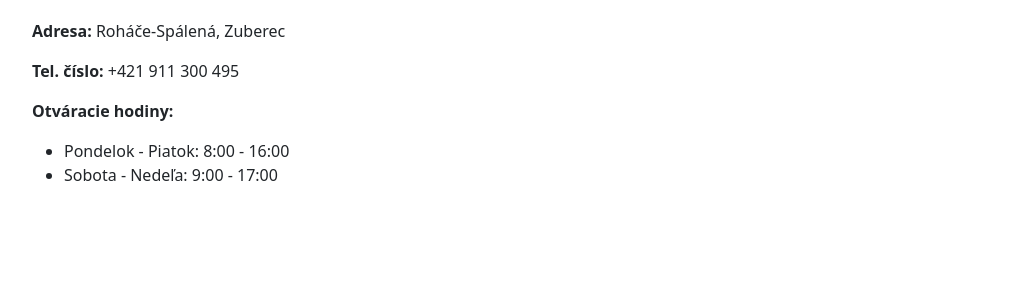
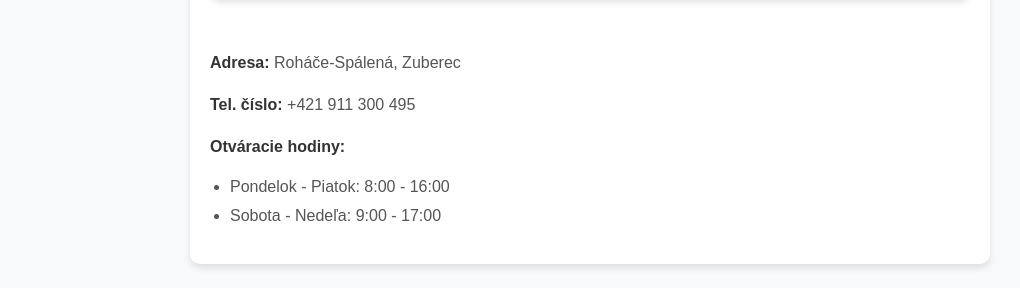
Before and after one commit to SarahZubekova001/VAII_Semka, a PHP site: page /myproject/App/Views/Home/spalena.view.php in a window 1280 px wide. Shown: the part 581-869 px from the top of the page, without its empty margins (50-1070 px from the left). Before the commit the page ends 762 px from the top, so only its background shows below. Run offline with PHP 8.4, Linux system fonts and the light colour scheme.

Commit message:
pridanie details.css

```diff
--- a/vaiicko-master/App/Controllers/HomeController.php
+++ b/vaiicko-master/App/Controllers/HomeController.php
@@ -46,6 +46,9 @@ class HomeController extends AControllerBase
     {
         return $this->html();
     }
-
+    public function spalena(): Response
+    {
+        return $this->html();
+    }
 
 }
--- a/vaiicko-master/App/Views/Home/spalena.view.php
+++ b/vaiicko-master/App/Views/Home/spalena.view.php
@@ -2,21 +2,26 @@
 <html lang="sk">
 <head>
     <meta charset="UTF-8">
+    <meta name="viewport" content="width=device-width, initial-scale=1.0">
     <title>Spálená - Západné Tatry</title>
     <link href="https://cdn.jsdelivr.net/npm/bootstrap@5.3.3/dist/css/bootstrap.min.css" rel="stylesheet">
+    <link rel="stylesheet" href="../../../public/css/details.css">
 </head>
 <body>
 
-<div class="container mt-4">
+<div class="container mt-4 mb-4">
     <h1 class="text-center mb-5">Spálená - Západné Tatry</h1>
 
     <div class="row">
+        <!-- Google Maps iframe -->
         <div class="col-12 mb-4">
             <iframe
                     src="https://www.google.com/maps/embed?pb=!1m18!1m12!1m3!1d2655.299024963766!2d19.631933915744682!3d49.24310997932654!2m3!1f0!2f0!3f0!3m2!1i1024!2i768!4f13.1!3m3!1m2!1s0x4715df0d8b2b8f97%3A0xb5c60d407b771d90!2sRoh%C3%A1%C4%8De-Sp%C3%A1len%C3%A1%20Ski%20Resort!5e0!3m2!1sen!2ssk!4v1691160643658!5m2!1sen!2ssk"
-              width="100%" height="450" style="border:0;" allowfullscreen="" loading="lazy">
+                    class="responsive-map" allowfullscreen="" loading="lazy">
             </iframe>
         </div>
+
+        <!-- Informácie o mieste -->
         <div class="col-12">
             <p><strong>Adresa:</strong> Roháče-Spálená, Zuberec</p>
             <p><strong>Tel. číslo:</strong> +421 911 300 495</p>
--- /dev/null
+++ b/vaiicko-master/public/css/details.css
@@ -0,0 +1,92 @@
+body {
+    background-color: #f8f9fa;
+    font-family: Arial, sans-serif;
+    margin: 0;
+    padding: 0;
+}
+
+
+.container {
+    background-color: #ffffff;
+    border-radius: 10px;
+    box-shadow: 0 4px 6px rgba(0, 0, 0, 0.1);
+    padding: 20px;
+    max-width: 800px;
+    margin: auto;
+}
+
+h1 {
+    font-size: 2rem;
+    font-weight: bold;
+    color: #333;
+}
+
+p {
+    font-size: 1rem;
+    color: #555;
+    line-height: 1.6;
+}
+
+p strong {
+    font-weight: bold;
+    color: #333;
+}
+
+
+ul {
+    padding-left: 20px;
+    color: #555;
+}
+
+ul li {
+    margin-bottom: 5px;
+    font-size: 1rem;
+}
+
+
+.responsive-map {
+    border: 0;
+    border-radius: 10px;
+    width: 100%;
+    height: 450px;
+    box-shadow: 0 4px 6px rgba(0, 0, 0, 0.1);
+    margin-bottom: 20px;
+}
+
+
+@media (max-width: 768px) {
+    h1 {
+        font-size: 1.8rem;
+    }
+
+    p, ul li {
+        font-size: 1rem;
+        line-height: 1.6;
+    }
+
+    .responsive-map {
+        height: 350px;
+    }
+
+    .container {
+        padding: 15px;
+    }
+}
+
+@media (max-width: 576px) {
+    h1 {
+        font-size: 1.5rem;
+    }
+
+    p, ul li {
+        font-size: 1.2rem;
+    }
+
+    .responsive-map {
+        height: 250px;
+    }
+
+    .container {
+        padding: 10px;
+    }
+}
```
Lines whose indentation alone changed are shown as unchanged.
